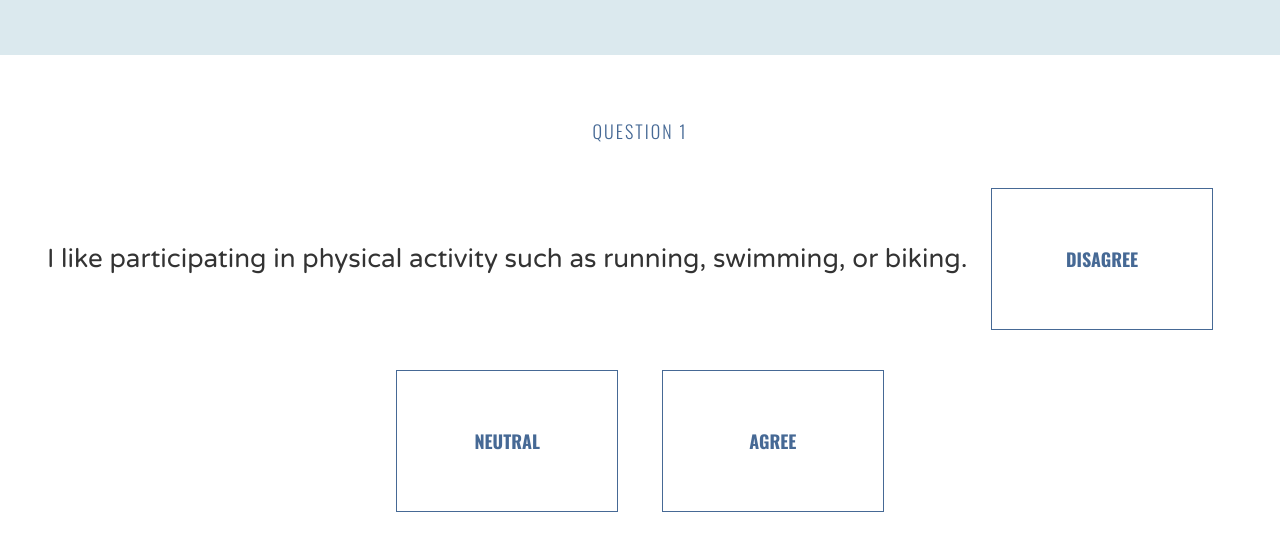
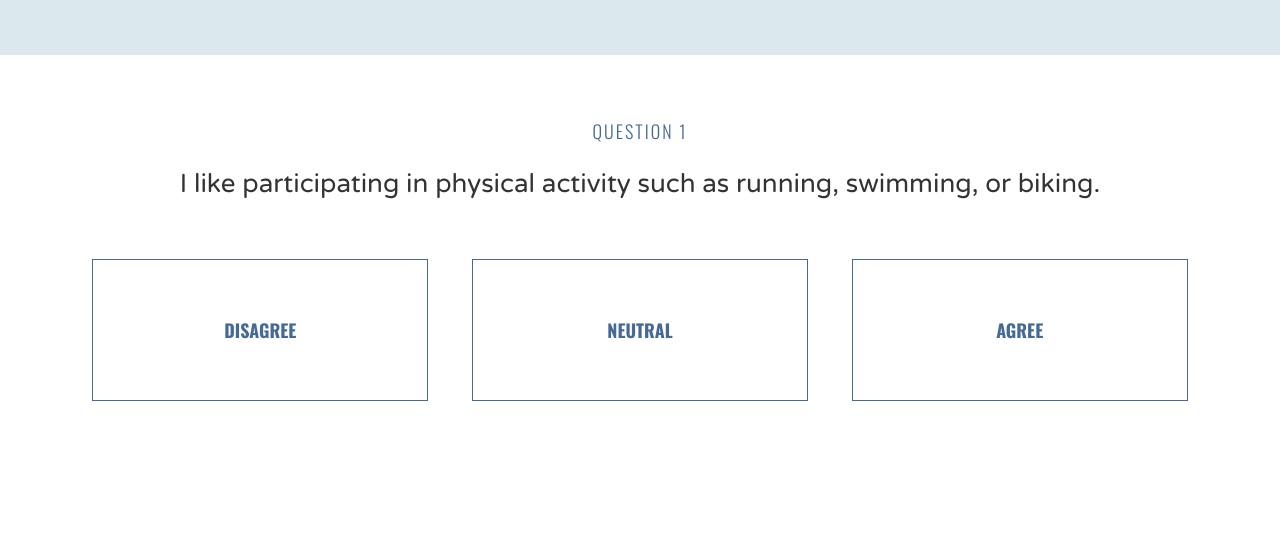
Before and after one commit to mcobbs2/CSS-Display-Survey, a plain HTML site: page index.html in a window 1280 px wide. Shown: the part 242-780 px from the top of the page. Drawn offline with nearby package versions, Linux system fonts and the light colour scheme; files that its build step writes are made by us from their sources.

Commit message:
Update to css file.

```diff
--- a/resources/css/style.css
+++ b/resources/css/style.css
@@ -87,12 +87,12 @@ body {
     font-family: 'Varela Round', sans-serif;
     font-size: 26px;
     font-weight: 100;
-    display: block-level;
+    display: block;
   }
 
   .answer {
     width: 220px;
-    padding: 57px 0;
+    padding: 57px;
     border: 1px solid #466995;
     margin: 20px;
     color: #466995;
```
